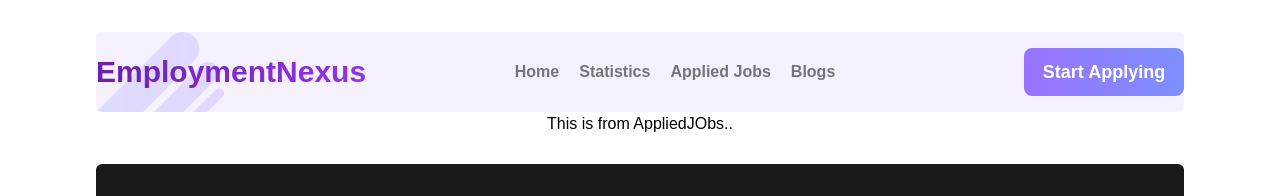
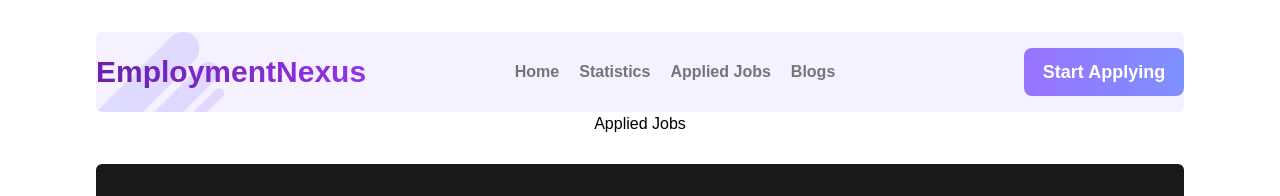
Before and after one commit to mrfhmd7/employment-nexus, a React (Vite) app: page /applied-jobs in a window 1280 px wide. Shown: the top 196 px of the page. Built offline with nearby package versions, Linux system fonts and the light colour scheme.

Commit message:
add appliedjobdetails and get using props

```diff
--- a/src/components/AppliedJobs/AppliedJobs.jsx
+++ b/src/components/AppliedJobs/AppliedJobs.jsx
@@ -1,6 +1,7 @@
 import React from 'react';
 import { useLoaderData } from 'react-router-dom';
 import { getShoppingCart } from '../FakeDB/FakeDB';
+import AppliedJobsDetails from '../AppliedJobsDetails/AppliedJobsDetails';
 
 const AppliedJobs = () => {
      const jobs = useLoaderData();
@@ -13,11 +14,24 @@ const AppliedJobs = () => {
           let findJobs = jobs.find(job => job.id == id);
           matchedJobs.push(findJobs);
      };
-     console.log(matchedJobs);
+     // console.log(matchedJobs);
 
      return (
           <div>
-               <h3>This is from AppliedJObs..</h3>
+               <div>
+                    <h2>Applied Jobs</h2>
+               </div>
+               <div>
+                    {
+                         matchedJobs.map(job =>
+                              <AppliedJobsDetails
+                                   key={job.id}
+                                   job={job}
+                              >
+                              </AppliedJobsDetails>
+                         )
+                    }
+               </div>
           </div>
      );
 };
--- /dev/null
+++ b/src/components/AppliedJobsDetails/AppliedJobsDetails.jsx
@@ -0,0 +1,12 @@
+import React from 'react';
+
+const AppliedJobsDetails = ({ job }) => {
+     console.log(job);
+     return (
+          <div>
+               <h2>hi</h2>
+          </div>
+     );
+};
+
+export default AppliedJobsDetails;
```
